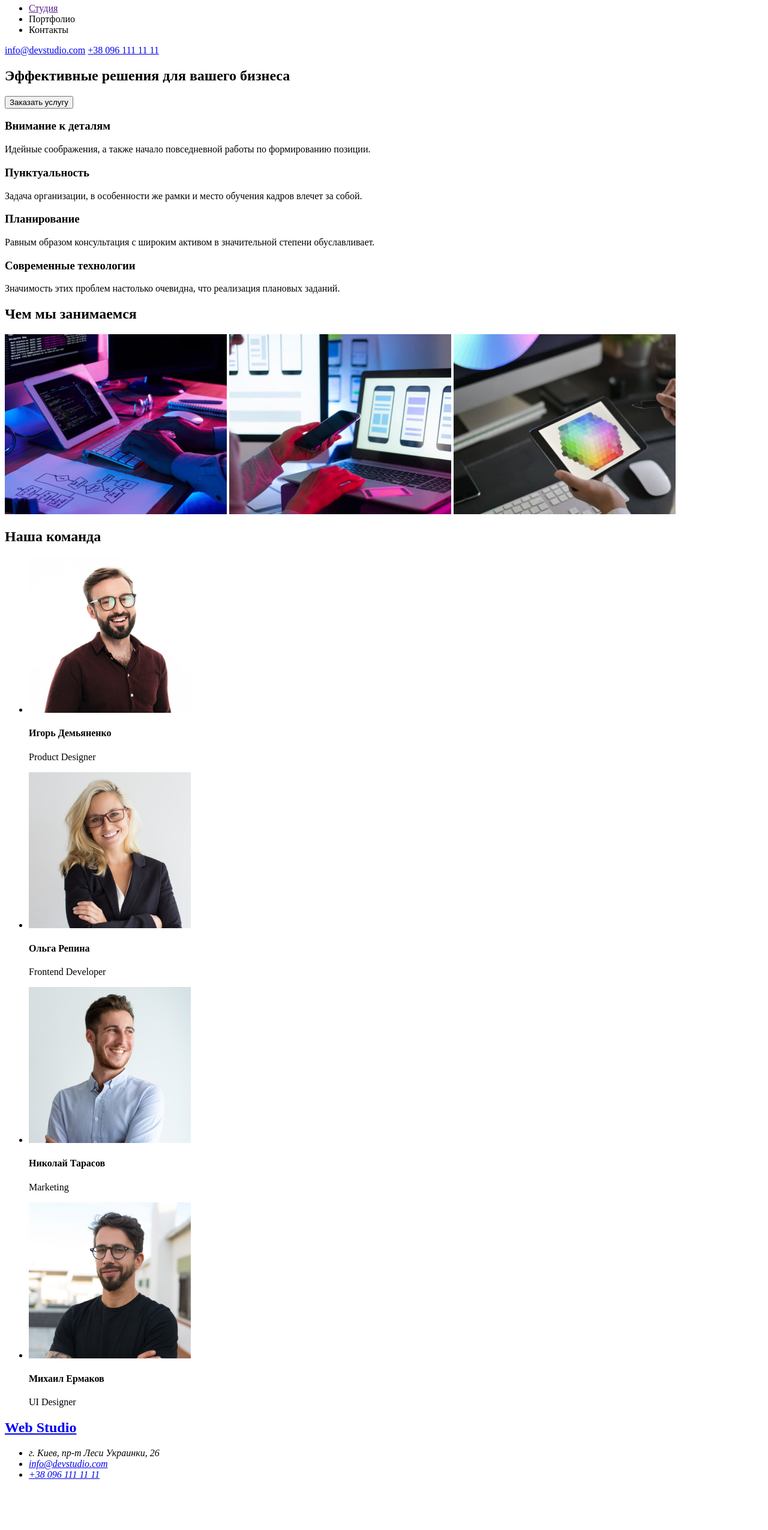
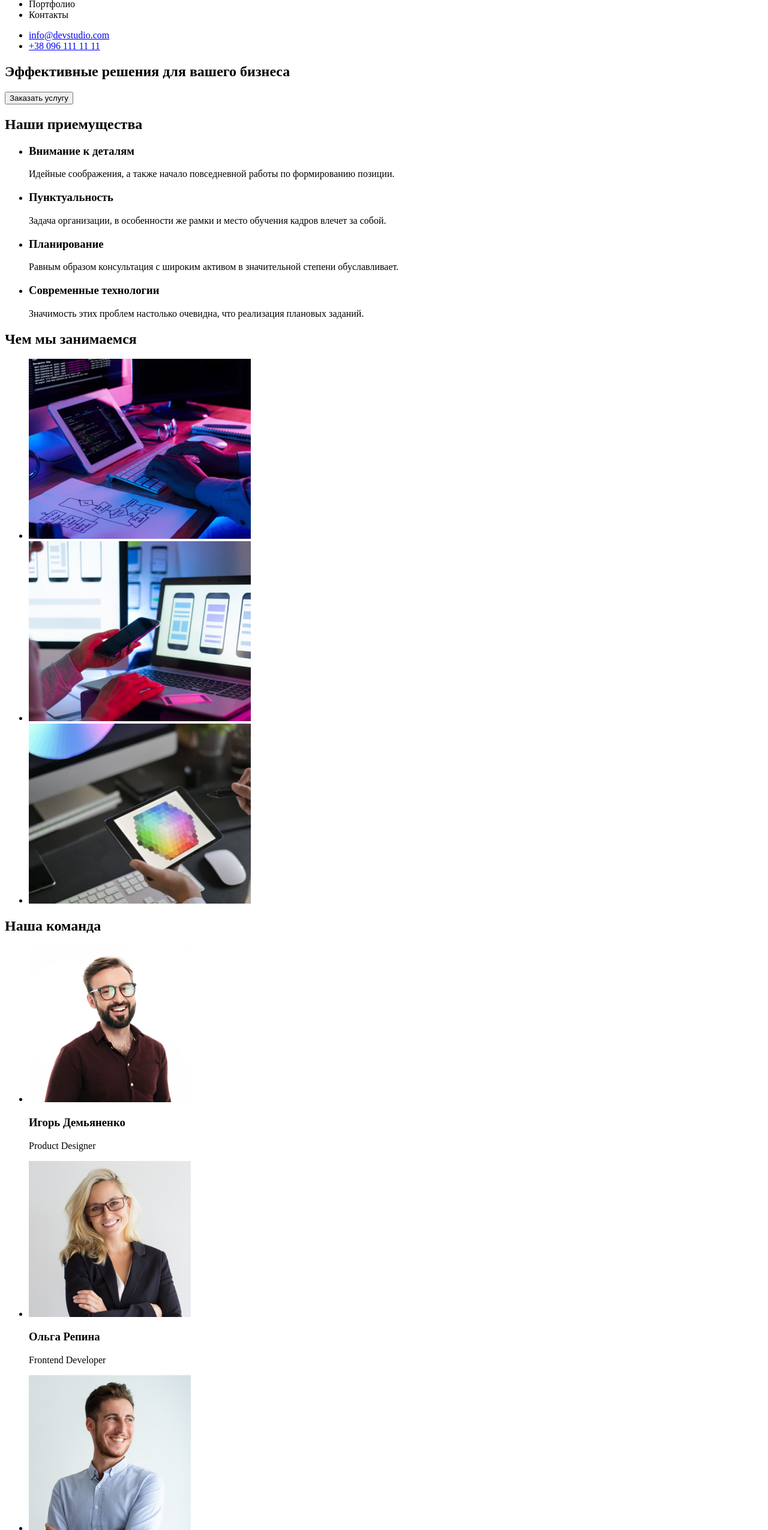
Before and after one commit to Dmitriy0207/goit-markup-hw-01, a plain HTML site: page index.html in a window 1280 px wide. Shown: the part 62-2612 px from the top of the page at 60% size. Before the commit the page ends 2545 px from the top, so only its background shows below. Drawn offline with Linux system fonts and the light colour scheme.

Commit message:
Исправления

```diff
--- a/index.html
+++ b/index.html
@@ -1,5 +1,5 @@
 <!DOCTYPE html>
-<html lang="en">
+<html lang="ru">
 <head>
    <meta charset="UTF-8">
    <meta http-equiv="X-UA-Compatible" content="IE=edge">
@@ -10,59 +10,74 @@
    <!--шапка сайта-->
    <header class="header">
       <nav class="nav">
-         <h1 class="site logo">
             <a href="link">Web Studio</a>
-         </h1>
             <ul>
                <li><a href="">Студия</a></li>
-               <li>Портфолио</li>
-               <li>Контакты</li>
+               <li><a href=""></a>Портфолио</li>
+               <li><a href=""></a>Контакты</li>
             </ul>
       </nav>
-            <a href="mailto:info@devstudio.com">info@devstudio.com</a>
-            <a href="tel:+380961111111">+38 096 111 11 11</a>
+            <ul>
+               <li><a href="mailto:info@devstudio.com">info@devstudio.com</a></li>
+               <li><a href="tel:+380961111111">+38 096 111 11 11</a></li>
+            </ul>
    </header>
-      <article class="div_title">
-         <h2 class="title_business">
+
+     <!-- основная часть-->
+   <main class="" >
+      <section class="div_title">
+         <h1 class="title_business">
             Эффективные решения для вашего бизнеса
-         </h2>
+         </h1>
                <button type="button" class="button">Заказать услугу</button>
-      </article>
-     <!-- основная часть-->
-   <main class="main_content" >
-      <section class="main_content_section">
+      </section>
+      <section class="">
          <!--заголовки и текст-->
+         <h2 class="title_text">Наши приемущества</h2>
+         <ul>
+            <li>
                <h3 class="main_title">
                Внимание к деталям
                </h3>
                   <p class="main_text">
                      Идейные соображения, а также начало повседневной работы по формированию позиции.
                   </p>
+            </li>
+            <li>
                <h3 class="main_title">
                Пунктуальность
                </h3>
                   <p class="main_text">
                      Задача организации, в особенности же рамки и место обучения кадров влечет за собой.
                   </p>
+            </li>
+            <li>
                <h3 class="main_title">
                      Планирование
                </h3>
                   <p class="main_text">
                   Равным образом консультация с широким активом в значительной степени обуславливает.
                   </p>
+            </li>
+            <li>
                <h3 class="main_title">
                Современные технологии
                </h3>
                   <p class="main_text">
                      Значимость этих проблем настолько очевидна, что реализация плановых заданий.
                   </p>
-
+            </li>
+         </ul>
+      </section>
+      <section>
          <h2 class="title_employment">
             Чем мы занимаемся
          </h2>
-               <img src="img/image (2).jpg" alt="my photo" width="370" height="300">
-               <img src="img/image (0).jpg" alt="my photo" width="370" height="300">
-               <img src="img/image (1).jpg" alt="my photo" width="370" height="300">
+            <ul>
+               <li><img src="img/image (2).jpg" alt="работа с кодом" width="370" height="300"></li>
+               <li><img src="img/image (0).jpg" alt="работа на ноутбуке" width="370" height="300"></li>
+               <li><img src="img/image (1).jpg" alt="работа с графикой" width="370" height="300"></li>
+            </ul>
       </section>
          <!--наша команда-->
       <section class="our_team_section">
@@ -72,34 +87,32 @@
             <ul class="foto_team">
                <li class="class">
                   <img src="img/image (3).jpg" alt="Фото Игорь Демьяненко"width="270" height="260">
-                  <h4 class="class"> Игорь Демьяненко </h4>
+                  <h3 class="class"> Игорь Демьяненко </h4>
                   <p class="text_foto_team">Product Designer</p>
                </li>
                <li class="class">
                   <img src="img/image (4).jpg" alt="Фото Ольга Репина"width="270" height="260">
-                  <h4 class="class"> Ольга Репина </h4>
+                  <h3 class="class"> Ольга Репина </h4>
                   <p class="text_foto_team">Frontend Developer</p>
                </li>
                <li class="class">
                   <img src="img/image (5).jpg" alt="Фото Николай Тарасов"width="270" height="260">
-                  <h4 class="class"> Николай Тарасов </h4>
+                  <h3 class="class"> Николай Тарасов </h4>
                   <p class="text_foto_team">Marketing</p>
                </li>
                <li class="class">
                   <img src="img/image (6).jpg" alt="Фото Михаил Ермаков"width="270" height="260">
-                  <h4 class="class"> Михаил Ермаков </h4>
+                  <h3 class="class"> Михаил Ермаков </h4>
                   <p class="text_foto_team">UI Designer</p>
                </li>
             </ul>
       </section>
    </main>
       <footer class="footer_content">
-         <h2 class="site logo">
             <a href="link">Web Studio</a>
-         </h2>
          <address class="address_content">
             <ul>
-               <li>г. Киев, пр-т Леси Украинки, 26</li>
+               <li><a href="https://goo.gl/maps/DuuJPhPLTHRqAcxPA"> г. Киев, пр-т Леси Украинки, 26</a></li>
                <li><a href="mailto:info@devstudio.com">info@devstudio.com</a></li>
                <li><a href="tel:+380961111111">+38 096 111 11 11</a></li>
             </ul>
```
Lines whose indentation alone changed are shown as unchanged.
